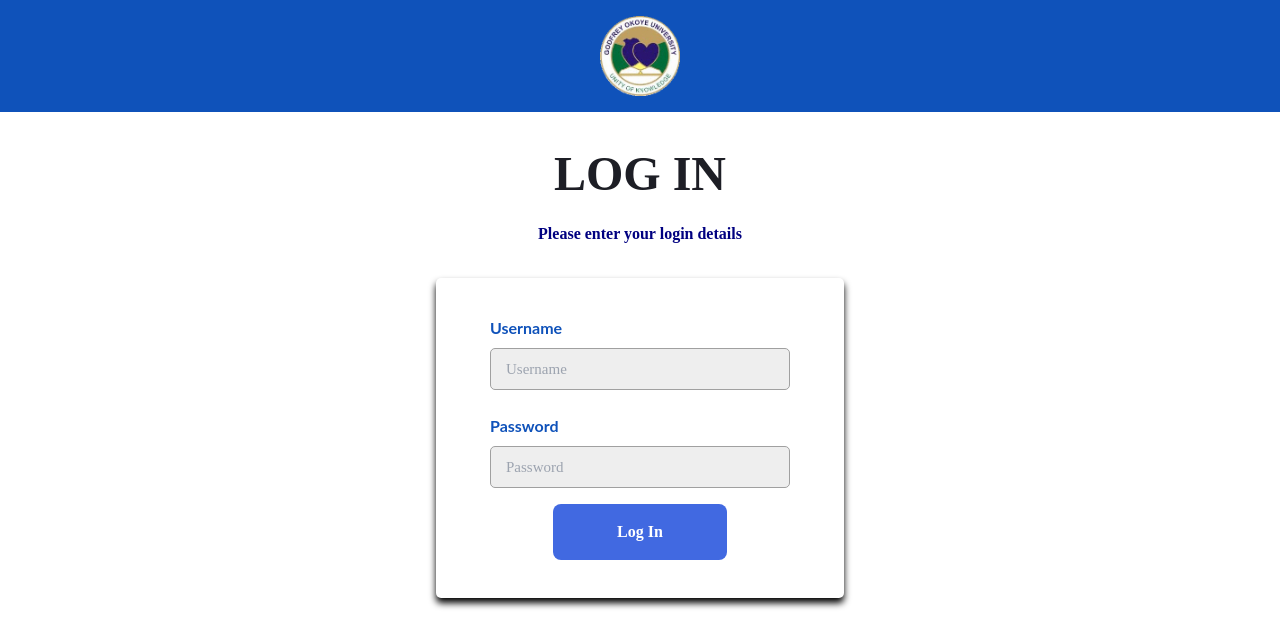
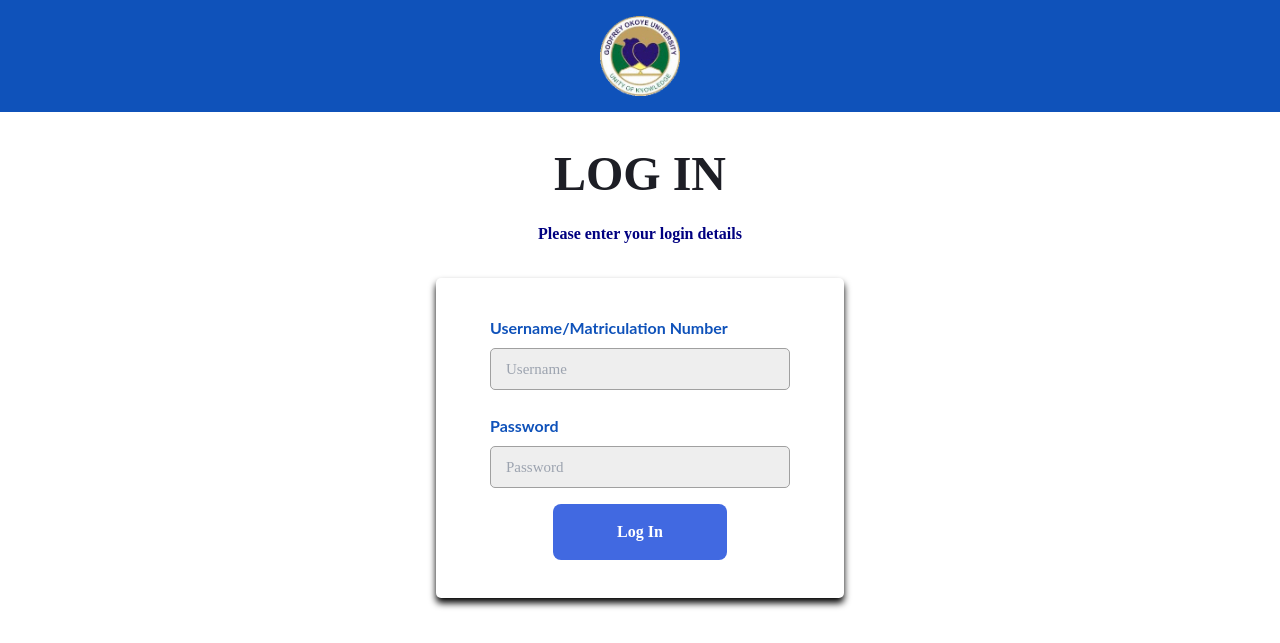
Before and after one commit to PhantomMiles/gouni, a PHP site: page /login.php in a window 1280 px wide. Shown: the top 643 px of the page. Run offline with PHP 8.4, Linux system fonts and the light colour scheme; style sheets or scripts are compiled from the project's sources; some libraries are stand-ins or nearby versions.

Commit message:
first commit

```diff
--- a/login.php
+++ b/login.php
@@ -22,7 +22,7 @@
         </div>
     </div>
 
-    <section id="lgin" class="bg-white">
+    <section id="lgin" class="bg-platinum">
         <h1 class="text-4xl md:text-5xl text-center py-2 px-8 font-bold">LOG IN</h1>
         <h2 class="text-3xl md:text-4xl text-center py-4 px-8 font-bold">Please enter your login details</h2>
         <!-- Flex Container -->
@@ -30,7 +30,7 @@
             <form id="lgin-frm" action="account2.php" method="post">
                 <div class="container flex flex-col mb-2 space-y-2">
                     <div class="flex-col items-center justify-between px-6 py-2 mx-auto space-y-2">
-                        <label for="" class="block font-bold mx-auto">Username</label>
+                        <label for="" class="block font-bold mx-auto">Username/Matriculation Number</label>
                         <input type="email"  name="username" id="" placeholder="Username">
                     </div>
                     <div class="flex-col items-center justify-between px-6 py-2 mx-auto space-y-2">
```
